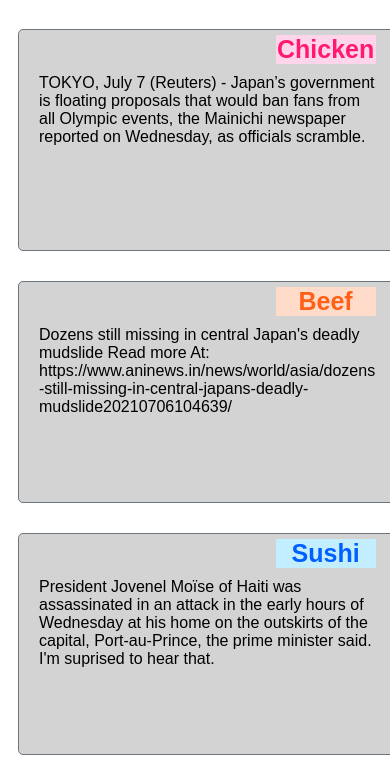
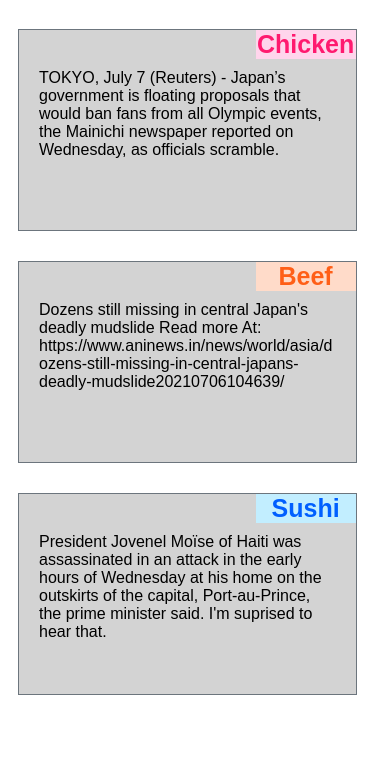
Before and after one commit to tanukon/Web_Developers_coursera, a plain HTML site: page index.html in a window 390 px wide. Shown: the part 61-844 px from the top of the page. Drawn offline with Linux system fonts and the light colour scheme.

Commit message:
adjusting margin and padding

```diff
--- a/css/styles.css
+++ b/css/styles.css
@@ -15,10 +15,11 @@ body {
 
 .box {
 	border: 1px solid #6c757d;
-	border-radius: 5px;
-	padding: 0px 20px 20px 20px;
+	margin-right: 20px;
+	margin-left: 20px;
+	margin-bottom: 20px;
 	height: 200px;
-	width: 28%;
+	width: 30%;
 	background-color: lightgray;
 }
 
@@ -28,7 +29,6 @@ body {
 	text-align: center;
 	font-size: 25px;
 	font-weight: bold;
-	margin-top: 5px;
 	margin-bottom: 10px;
 
 }
@@ -50,6 +50,7 @@ body {
 
 .middle-box {
 	clear: both;
+	padding: 0px 20px 20px 20px;
 	word-wrap: break-word;
 }
 
@@ -60,15 +61,12 @@ body {
 	}
 
 	.left-box {
-		padding-left: 20px;
-		padding-right: 20px;
-		width: 40%;
+		width: 47%;
 		margin: 10px;
 	}
 
 	.center-box {
-		padding-left: 40px;
-		width: 40%;
+		width: 47%;
 		margin: 10px;
 	}
 
@@ -103,7 +101,6 @@ body {
 	}
 
 	.center-box {
-		padding-left: 20px;
 		margin-top: 20px;
 		width: 95%;
 	}
```
